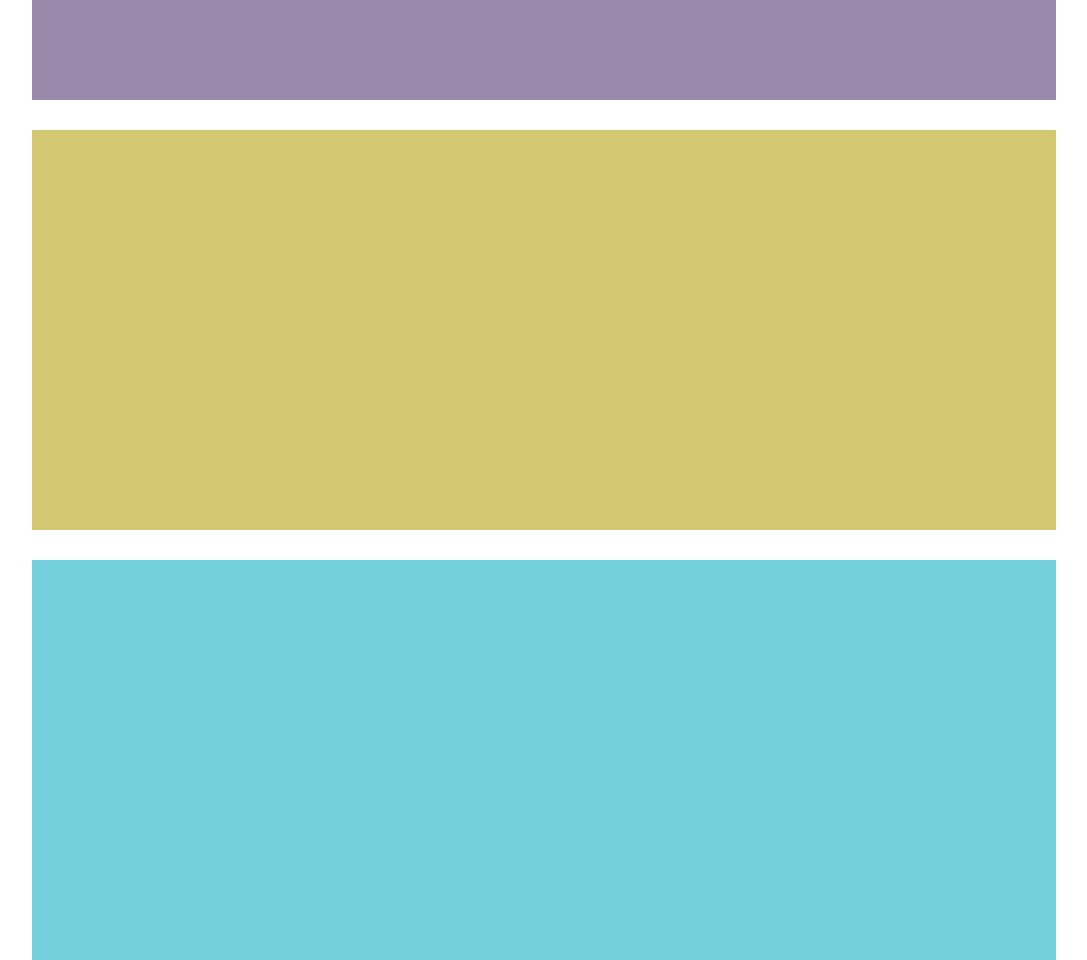
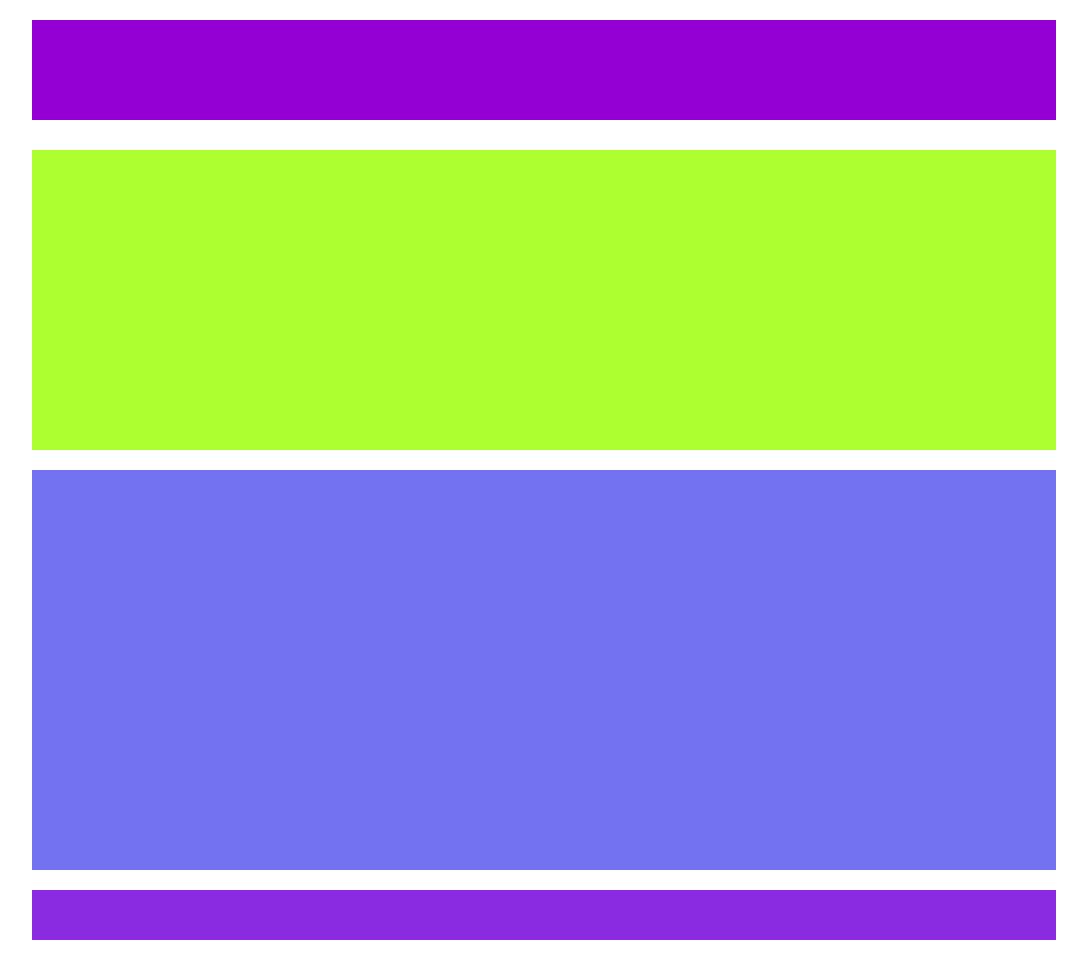
Before and after one commit to merlino79/htmlcss-struttura-wp, a plain HTML site: page index.html in a window 1280 px wide. Shown: the whole page, without its empty margins (96-1183 px from the left). Drawn offline with Linux system fonts and the light colour scheme.

Commit message:
costruziione aside content

```diff
--- a/css/style.css
+++ b/css/style.css
@@ -1,34 +1,53 @@
 *{
-
+  margin: 0;
+  padding: 0;
+  box-sizing: border-box;
 }
 
-.clearfix:after {
+.clearfix::after {
   content: '';
   display: table;
   clear: both;
 }
 
+main, {
+  float: left;
+}
+
+
 body{
-
   width: 80%;
   margin: auto;
+
 }
 
 header{
-  background-color: #9a88ab;
+  background-color: darkviolet;
   height: 100px;
-
+  margin-top: 20px;
 }
 
-main, .photo {
+main{
+  width: 100%;
+  height: 100%;
   margin-top: 30px;
-  height: 400px;
-  background-color: #d4c972;
 }
 
-.box{
-  margin-top: 30px;
+.photo{
+  background-color: greenyellow;
+  height: 300px;
+  margin-bottom: 20px;
+}
+
+.content-box{
   width: 100%;
   height: 400px;
-  background-color: #75d0de;
+  background-color: rgb(115, 115, 241);
 }
+
+footer{
+  margin-top: 20px;
+  width: 100%;
+  height: 50px;
+  background-color: blueviolet;
+}
--- a/index.html
+++ b/index.html
@@ -11,64 +11,40 @@
 
 <body>
 
-  <!-- header -->
-
   <header>
-
-    <nav>
-
-    </nav>
-
 
   </header>
 
   <main class="clearfix">
 
 
-
     <section class="photo">
 
     </section>
 
-    <div class="box">
+    <section>
 
-      <aside class="sx">
-
-        <img src="" alt="">
-        <p></p>
-
-      </aside>
+      <div class="content-box">
 
 
+      </div>
 
-      <section class="main-content">
 
-        <img src="" alt="">
-        <p></p>
-
-      </section>
-
-      <aside class="dx">
-
-        <img src="" alt="">
-        <p></p>
-
-      </aside>
-
+    </section>
 
 
   </main>
-
-
-  </div>
-
-
-
 
   <footer>
 
   </footer>
 
+
+
+
+
+
+
 </body>
 
 </html>
```
